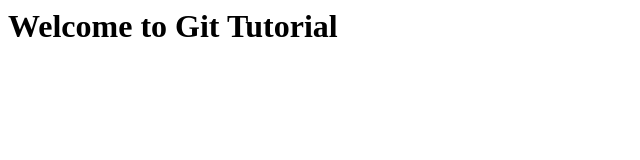
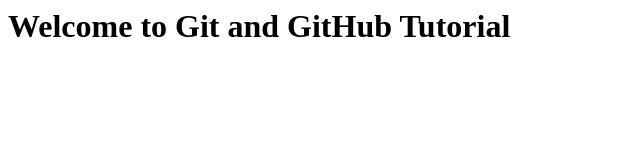
Before and after one commit to online-student/bug-free-bassoon, a plain HTML site: page index.html in a window 1280 px wide. Shown: the whole page, without its empty margins (0-640 px from the left). Drawn offline with Linux system fonts and the light colour scheme.

Commit message:
index.html is modified

```diff
--- a/index.html
+++ b/index.html
@@ -1 +1 @@
-<html><body><h1>Welcome to Git Tutorial</h1></body></html>
+<html><body><h1>Welcome to Git and GitHub Tutorial</h1></body></html>
```
